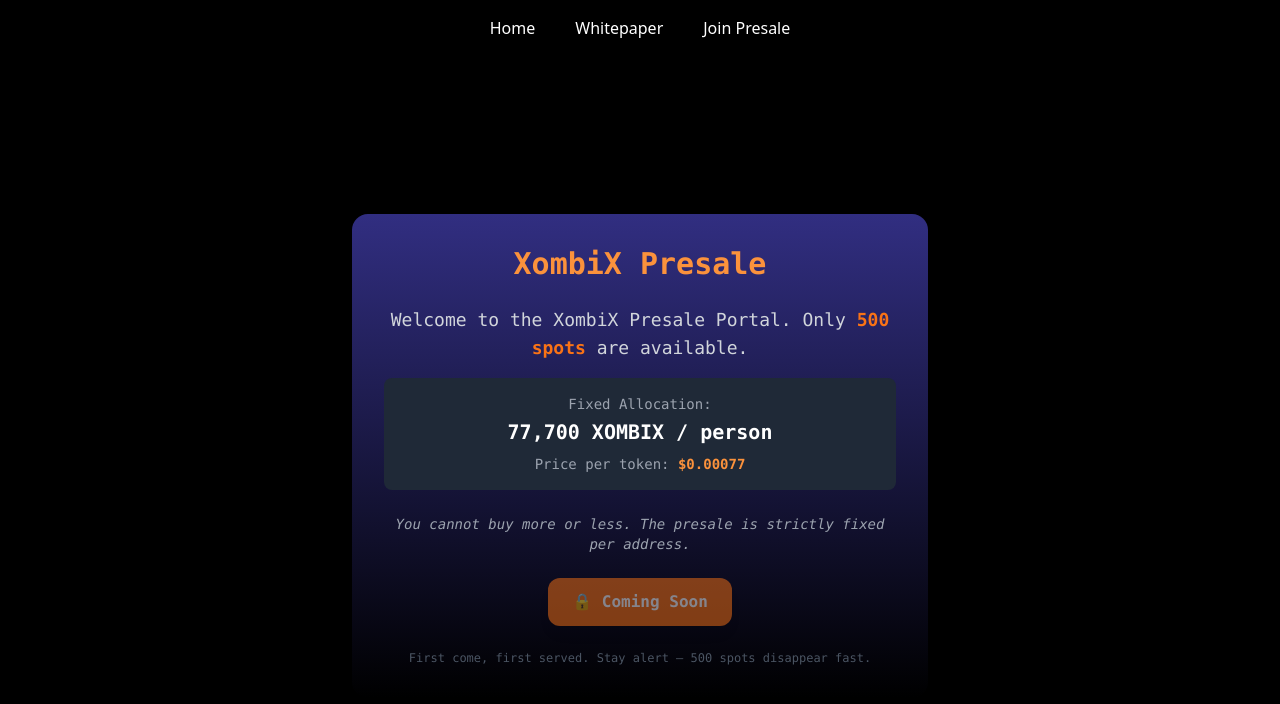
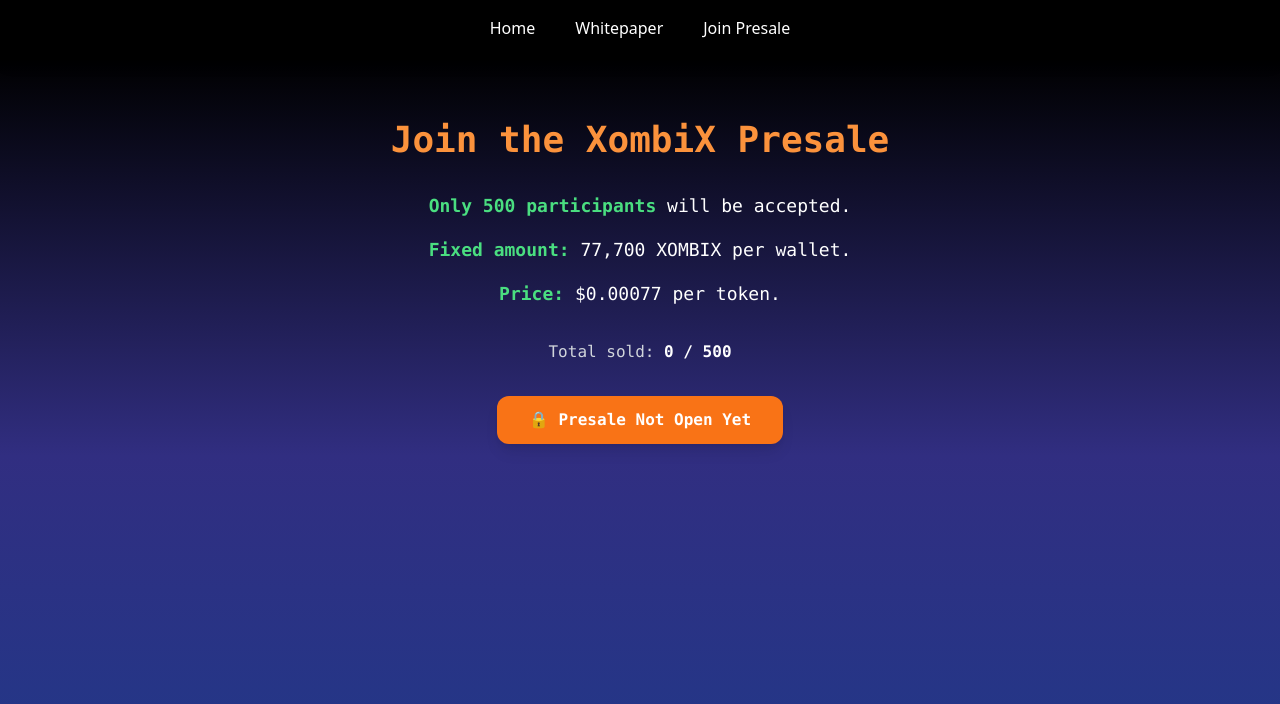
Before and after one commit to GurhanAksoy/xombix-website, a React (Vite) app: page /presale in a window 1280 px wide. Shown: the top 704 px of the page. Built offline with nearby package versions, Linux system fonts and the light colour scheme.

Commit message:
Create presale route and content

```diff
--- a/src/App.jsx
+++ b/src/App.jsx
@@ -4,8 +4,6 @@ import Home from "./components/Home";
 import Whitepaper from "./components/Whitepaper";
 import Navbar from "./components/Navbar";
 import Presale from "./pages/Presale";
-// Routing updated - XombiX
-
 
 export default function App() {
   return (
--- a/src/pages/Presale.jsx
+++ b/src/pages/Presale.jsx
@@ -2,37 +2,29 @@ import React from "react";
 
 export default function Presale() {
   return (
-    <main className="min-h-screen bg-black text-white px-6 py-12 font-mono flex items-center justify-center">
-      <section className="bg-gradient-to-b from-indigo-900 to-black p-8 rounded-2xl shadow-lg max-w-xl text-center w-full">
+    <main className="min-h-screen bg-gradient-to-b from-black via-indigo-900 to-blue-900 text-white px-6 py-16 font-mono text-center">
+      <h1 className="text-4xl font-bold text-orange-400 mb-8">Join the XombiX Presale</h1>
 
-        <h1 className="text-3xl font-bold text-orange-400 mb-6">XombiX Presale</h1>
-
-        <p className="text-lg mb-4 text-gray-300">
-          Welcome to the XombiX Presale Portal. Only <span className="text-orange-500 font-bold">500 spots</span> are available.
+      <p className="mb-4 text-lg">
+        <span className="font-bold text-green-400">Only 500 participants</span> will be accepted.
+      </p>
+      <p className="mb-4 text-lg">
+        <span className="font-bold text-green-400">Fixed amount:</span> 77,700 XOMBIX per wallet.
+      </p>
+      <p className="mb-8 text-lg">
+        <span className="font-bold text-green-400">Price:</span> $0.00077 per token.
       </p>
 
-        <div className="bg-gray-800 p-4 rounded-lg mb-6">
-          <p className="text-sm text-gray-400">Fixed Allocation:</p>
-          <p className="text-xl font-bold text-white mt-1">77,700 XOMBIX / person</p>
-          <p className="text-sm mt-2 text-gray-400">Price per token: <span className="text-orange-400 font-semibold">$0.00077</span></p>
+      <div className="mb-8 text-gray-300">
+        <p>Total sold: <span className="font-bold text-white">0 / 500</span></p>
       </div>
 
-        <p className="mb-6 text-sm text-gray-400 italic">
-          You cannot buy more or less. The presale is strictly fixed per address.
-        </p>
-
       <button
-          className="bg-orange-500 hover:bg-orange-600 text-white font-bold py-3 px-6 rounded-xl transition duration-300 shadow-lg disabled:opacity-50"
+        className="bg-orange-500 hover:bg-orange-600 text-white font-bold py-3 px-8 rounded-xl shadow-lg transition duration-300"
         disabled
       >
-          🔒 Coming Soon
+        🔒 Presale Not Open Yet
       </button>
-
-        <p className="mt-6 text-xs text-gray-600">
-          First come, first served. Stay alert — 500 spots disappear fast.
-        </p>
-
-      </section>
     </main>
   );
 }
```
Lines whose indentation alone changed are shown as unchanged.
